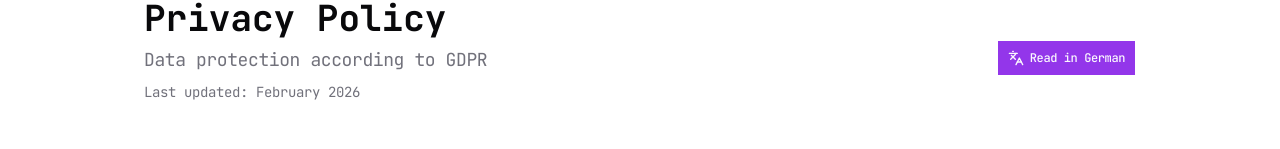
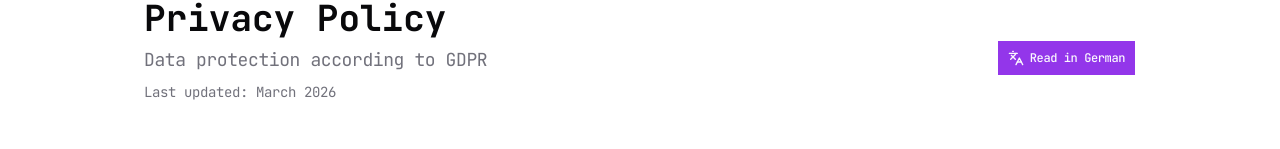
Before and after one commit to CuteNikki/Portfolio, a Next.js app: page /privacy in a window 1280 px wide. Shown: the part 211-360 px from the top of the page. Built offline with nearby package versions, Linux system fonts and the light colour scheme.

Commit message:
refactor: add third-party services section to Privacy Policy with Discord integration details

```diff
--- a/src/components/legal/privacy.tsx
+++ b/src/components/legal/privacy.tsx
@@ -11,6 +11,7 @@ import {
   CookieIcon,
   Disc3Icon,
   DownloadIcon,
+  ExternalLinkIcon,
   EyeIcon,
   GavelIcon,
   HandIcon,
@@ -24,6 +25,7 @@ import {
   PenBoxIcon,
   ScaleIcon,
   ServerIcon,
+  Share2Icon,
   ShieldIcon,
   Trash2Icon,
   UserStarIcon,
@@ -48,7 +50,7 @@ export function PrivacyContent({
       header: {
         title: 'Privacy Policy',
         description: 'Data protection according to GDPR',
-        lastUpdated: 'Last updated: February 2026',
+        lastUpdated: 'Last updated: March 2026',
       },
       languageToggle: 'Read in German',
       notice: {
@@ -238,6 +240,24 @@ export function PrivacyContent({
         notice:
           'To exercise any of these rights, please contact us at {mail}. We will respond to your request within 30 days.',
       },
+      thirdPartyServices: {
+        title: 'Third-Party Services',
+        services: [
+          {
+            icon: Disc3Icon,
+            name: 'Discord Inc.',
+            description:
+              "We use Discord's OAuth 2.0 API for authentication and Discord's API. When you use this site, your data is processed by Discord according to their privacy policy.",
+            sharedTitle: 'Data shared with Discord:',
+            sharedData:
+              'When you log in, Discord processes your authentication requests according to their terms.',
+            privacyPolicy: "View Discord's Privacy Policy",
+            url: 'https://discord.com/privacy',
+          },
+        ],
+        notice:
+          'We do not use any analytics services (like Google Analytics), advertising networks, or other third-party tracking services. Discord is the only third-party service we integrate with.',
+      },
       dataSecurity: {
         title: 'Data Security',
         description:
@@ -262,7 +282,7 @@ export function PrivacyContent({
       header: {
         title: 'Datenschutz-Erklärung',
         description: 'Datenschutz gemäß DSGVO',
-        lastUpdated: 'Zuletzt aktualisiert: Februar 2026',
+        lastUpdated: 'Zuletzt aktualisiert: März 2026',
       },
       languageToggle: 'Read in English',
       notice: {
@@ -457,7 +477,24 @@ export function PrivacyContent({
         notice:
           'Um eines dieser Rechte auszuüben, kontaktieren Sie uns bitte unter {mail}. Wir werden Ihre Anfrage innerhalb von 30 Tagen beantworten.',
       },
-
+      thirdPartyServices: {
+        title: 'Drittanbieter-Dienste',
+        services: [
+          {
+            icon: Disc3Icon,
+            name: 'Discord Inc.',
+            description:
+              'Wir verwenden Discords OAuth 2.0 API für die Authentifizierung und Discords API. Wenn Sie diese Seite nutzen, werden Ihre Daten von Discord gemäß deren Datenschutzrichtlinie verarbeitet.',
+            sharedTitle: 'Mit Discord geteilte Daten:',
+            sharedData:
+              'Wenn Sie sich anmelden, verarbeitet Discord Ihre Authentifizierungsanfragen gemäß deren Bedingungen.',
+            privacyPolicy: 'Datenschutzerklärung von Discord',
+            url: 'https://discord.com/privacy',
+          },
+        ],
+        notice:
+          'Wir verwenden keine Analyse-Tools (wie Google Analytics), Werbenetzwerke oder andere Tracking-Dienste von Drittanbietern. Discord ist der einzige Drittanbieterdienst, mit dem wir integrieren.',
+      },
       dataSecurity: {
         title: 'Datensicherheit',
         description:
@@ -711,6 +748,49 @@ export function PrivacyContent({
 
       <div
         className='flex w-full max-w-5xl scroll-m-20 flex-col gap-4 border p-4 sm:p-8'
+        id='third-party-services'
+      >
+        <h2 className='text-primary-text flex items-center gap-2 text-xl font-semibold'>
+          <Share2Icon className='shrink-0' />
+          {CONTENT[language].thirdPartyServices.title}
+        </h2>
+        {CONTENT[language].thirdPartyServices.services.map(
+          ({
+            icon: Icon,
+            name,
+            description,
+            sharedData,
+            sharedTitle,
+            privacyPolicy,
+            url,
+          }) => (
+            <div key={name} className='flex flex-col gap-2 border p-4'>
+              <h3 className='flex items-center gap-2 text-lg font-semibold'>
+                <Icon className='text-primary-text shrink-0' />
+                {name}
+              </h3>
+              <p className='text-muted-foreground'>{description}</p>
+              <p className='text-muted-foreground'>
+                <b className='text-foreground'>{sharedTitle} </b>
+                {sharedData}
+              </p>
+              <Link
+                href={url}
+                target='_blank'
+                rel='noopener noreferrer'
+                className='hover:text-primary-text flex items-center gap-2 text-sm underline underline-offset-4 transition-colors'
+              >
+                {privacyPolicy}
+                <ExternalLinkIcon className='size-4 shrink-0' />
+              </Link>
+            </div>
+          ),
+        )}
+        <p>{CONTENT[language].thirdPartyServices.notice}</p>
+      </div>
+
+      <div
+        className='flex w-full max-w-5xl scroll-m-20 flex-col gap-4 border p-4 sm:p-8'
         id='data-security'
       >
         <h2 className='text-primary-text flex items-center gap-2 text-xl font-semibold'>
```
